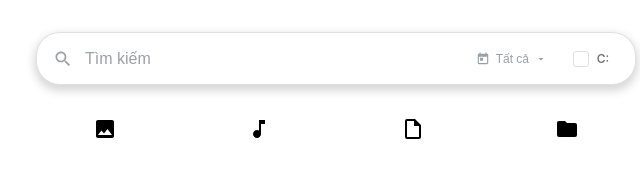
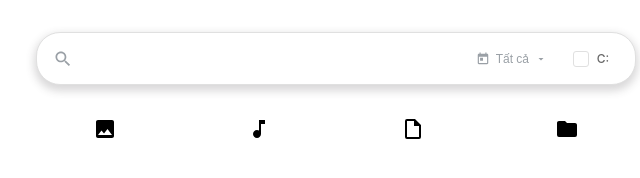
Before and after one commit to nguyendinhquocx/everything-search-in-web, a plain HTML site: page index.html in a window 1280 px wide. Shown: the full height of the page, 304-944 px from the left. Drawn offline with Linux system fonts and the light colour scheme.

Commit message:
Update index.html

```diff
--- a/index.html
+++ b/index.html
@@ -17,7 +17,7 @@
                         <path d="M15.5 14h-.79l-.28-.27c.98-1.14 1.57-2.62 1.57-4.23 0-3.59-2.91-6.5-6.5-6.5s-6.5 2.91-6.5 6.5 2.91 6.5 6.5 6.5c1.61 0 3.09-.59 4.23-1.57l.27.28v.79l5 4.99L20.49 19l-4.99-5zm-6 0c-2.49 0-4.5-2.01-4.5-4.5s2.01-4.5 4.5-4.5 4.5 2.01 4.5 4.5-2.01 4.5-4.5 4.5z"/>
                     </svg>
                 </div>
-                <input type="text" class="search-input" placeholder="Tìm kiếm" id="searchInput" autocomplete="off" title="Enter: Tìm kiếm hoặc Convert URL | Ctrl+Enter: Tìm Google">
+                <input type="text" class="search-input" placeholder="" id="searchInput" autocomplete="off" title="">
 
                 <!-- Date Filter -->
                 <div class="date-filter" id="dateFilter">
```
